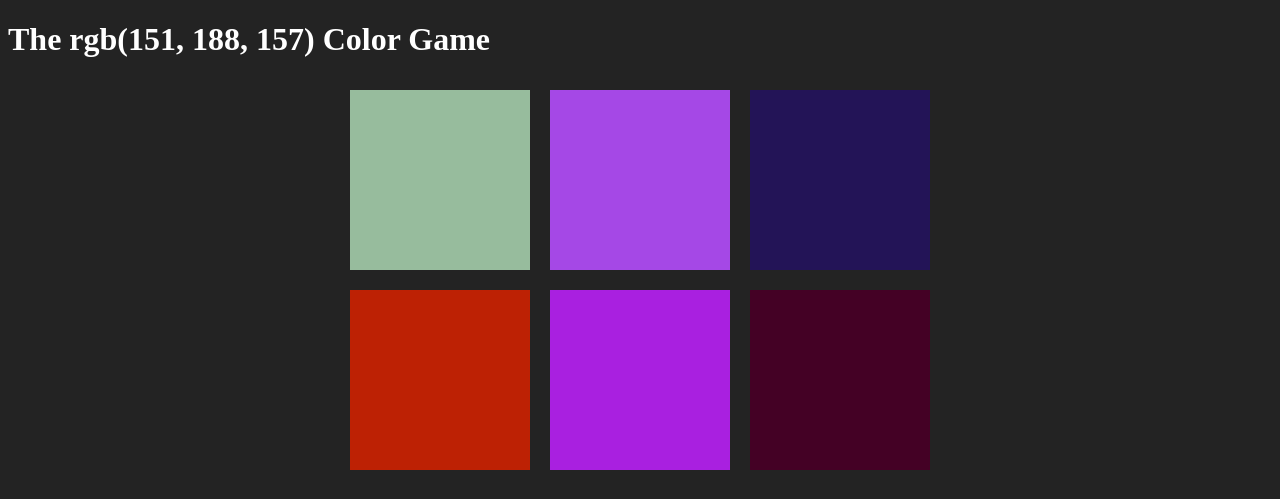
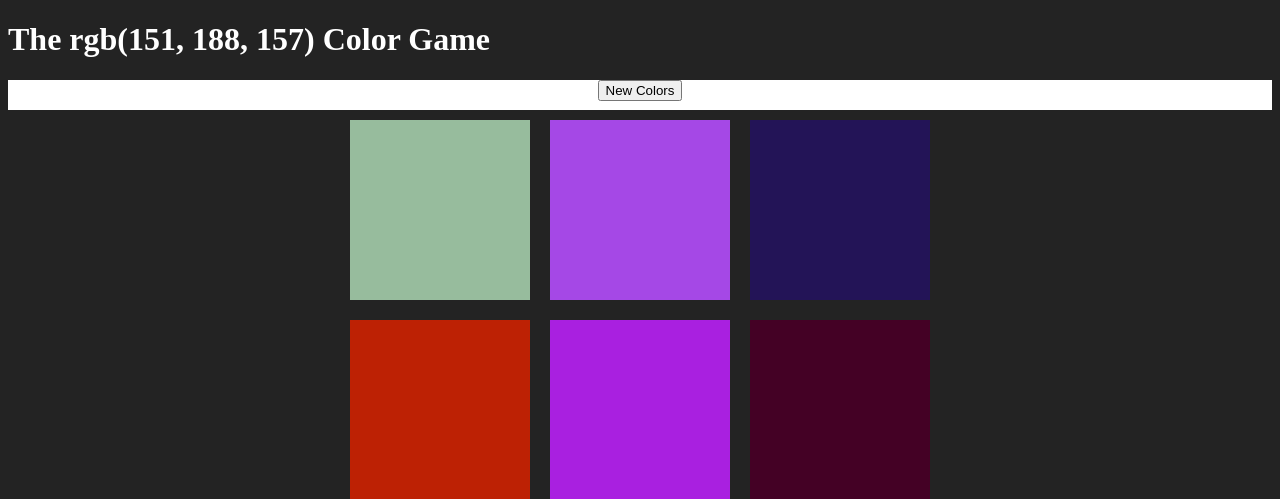
Before and after one commit to MikeWick/RGB-color-game, a PHP site: page /colorGame.html in a window 1280 px wide. Shown: the top 499 px of the page. Run offline with PHP 8.4, Linux system fonts and the light colour scheme.

Commit message:
Add reset button and reset functionality

```diff
--- a/colorGame.css
+++ b/colorGame.css
@@ -19,6 +19,8 @@ h1 {
   color: white;
 }
 
-span {
-  color: white;
+#stripe {
+  background-color: white;
+  height: 30px;
+  text-align: center;
 }
--- a/colorGame.html
+++ b/colorGame.html
@@ -7,7 +7,8 @@
 <body>
   <h1>The <span id="colorDisplay">RGB</span> Color Game</h1>
 
-  <div>
+  <div id="stripe">
+    <button id="reset">New Colors</button>
     <span id="message"></span>
   </div>
 
--- a/colorGame.js
+++ b/colorGame.js
@@ -5,6 +5,21 @@ var pickedColor = pickColor();
 var colorDisplay = document.getElementById("colorDisplay");
 var messageDisplay = document.querySelector("#message");
 var h1 = document.querySelector("h1");
+var resetButton = document.querySelector("#reset");
+
+resetButton.addEventListener("click", function(){
+  //generate all new colors
+  colors = generateRandomColors(6);
+  //pick a new random color from array
+  pickedColor = pickColor();
+  //change colorDisplay to match picked color
+  colorDisplay.textContent = pickedColor;
+  //change colors of squares
+  for(var i = 0; i < squares.length; i++){
+    squares[i].style.background = colors[i];
+  }
+  h1.style.background = "#232323";
+})
 
 colorDisplay.textContent = pickedColor;
 
@@ -19,6 +34,7 @@ for(var i = 0; i < squares.length; i++){
     //compare color to pickedColor
     if(clickedColor === pickedColor){
       messageDisplay.textContent = "Correct!";
+      resetButton.textContent = "Play Again"
       changeColors(clickedColor);
       h1.style.backgroundColor = clickedColor;
     } else {
```
